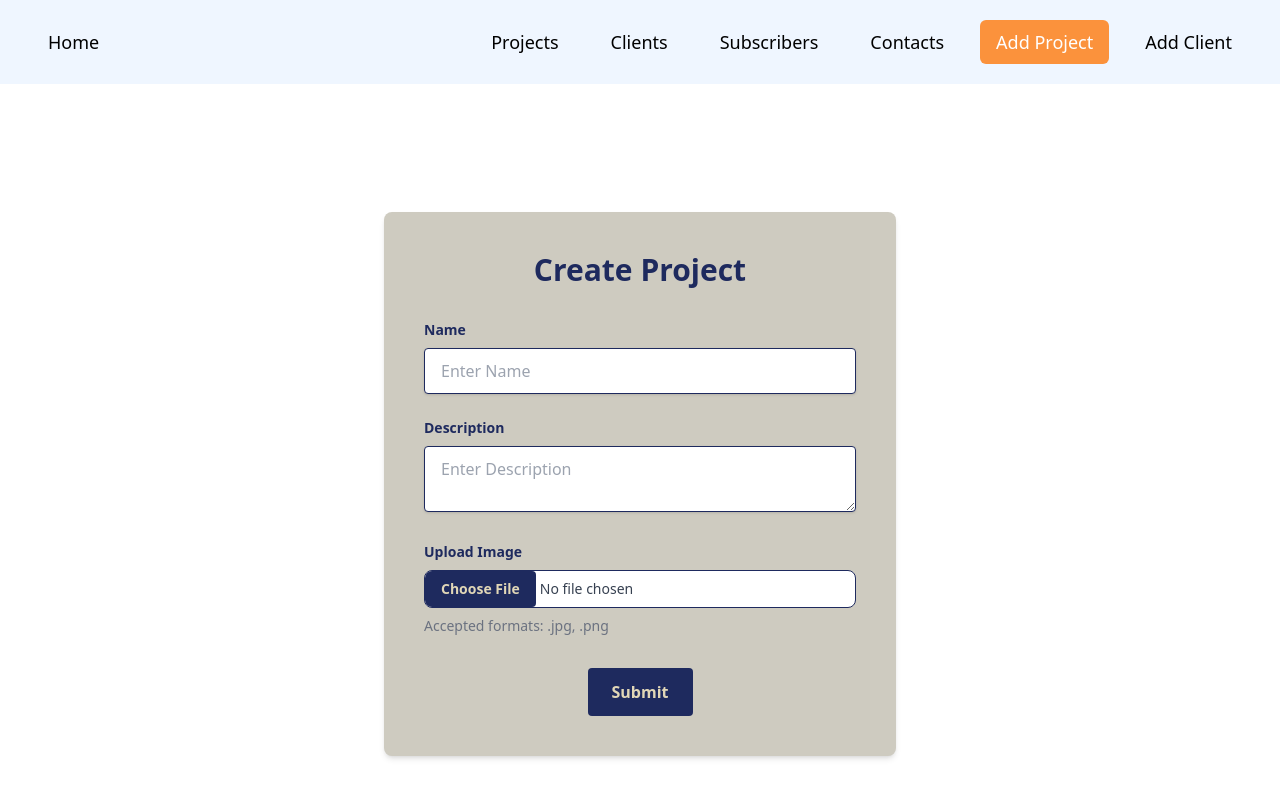
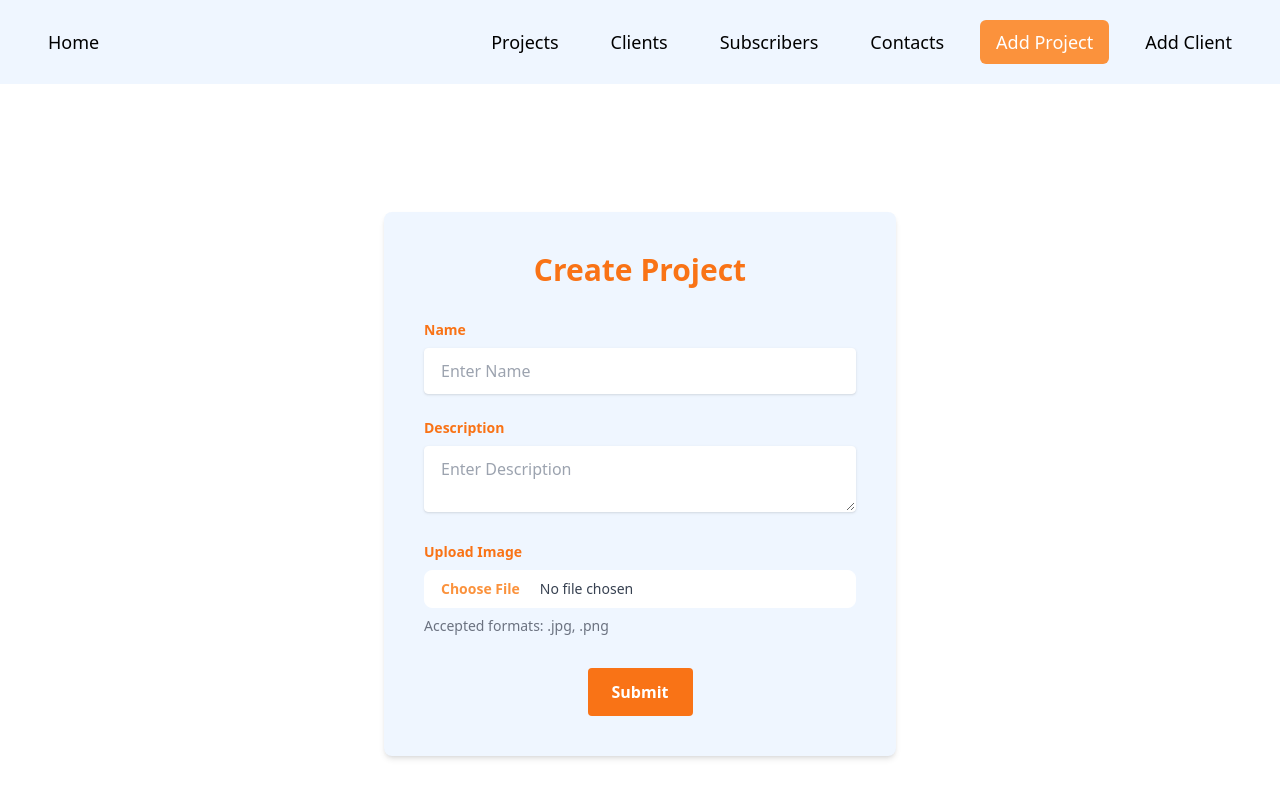
Before and after one commit to Naman-Mishra-3116/Flipr, a React (Vite) app in the folder Frontend/: page /admin/createProject in a window 1280 px wide. Shown: the top 798 px of the page. Built offline with nearby package versions, Linux system fonts and the light colour scheme; no server answers.

Commit message:
updated Create Project Componenet

```diff
--- a/Frontend/src/Admin/CreateProject.jsx
+++ b/Frontend/src/Admin/CreateProject.jsx
@@ -1,11 +1,156 @@
-import React from "react";
-import { useState } from "react";
-import { uploadImageToCloudinary } from "./../Utils/uploadCloudinary";
+// import React from "react";
+// import { useState } from "react";
+// import { uploadImageToCloudinary } from "./../Utils/uploadCloudinary";
+// import { createToast } from "../Utils/createToast";
+// import { useNavigate } from "react-router-dom";
+// import HashLoader from "react-spinners/HashLoader";
+// import { server } from "../Utils/server";
+// import axios from "axios";
+
+// const CreateProject = () => {
+//   const navigate = useNavigate();
+//   const [selectedFile, setSelectedFile] = useState(null);
+//   const [previewURL, setPreviewURL] = useState("");
+//   const [loading, setLoading] = useState(false);
+//   const [formData, setFormData] = useState({
+//     name: "",
+//     image: "",
+//     description: "",
+//   });
+
+//   const handleInputChange = (e) => {
+//     setFormData((prev) => {
+//       return {
+//         ...prev,
+//         [e.target.name]: e.target.value,
+//       };
+//     });
+//   };
+
+//   const handleFileInputChange = async (event) => {
+//     const file = event.target.files[0];
+//     const data = await uploadImageToCloudinary(file);
+//     setPreviewURL(data.url);
+//     setSelectedFile(data.url);
+//     setFormData({ ...formData, image: data.url });
+//   };
+
+//   const handleSubmitbutton = async function (event) {
+//     try {
+//       event.preventDefault();
+//       setLoading(true);
+//       const resp = await axios.post(`${server}/admin/addProject`, formData);
+//       console.log(resp.data);
+//       createToast(resp.data.message, "success");
+//       navigate("/admin/");
+//     } catch (error) {
+//       console.log(error.response.data.message);
+//       createToast(error.response.data.message, "error");
+//     } finally {
+//       setLoading(false);
+//     }
+//   };
+//   return (
+//     <div className="flex items-center justify-center min-h-screen bg-white">
+//       <div className="bg-[#cecbc0] p-10 rounded-lg shadow-md w-full max-w-lg">
+//         <h2 className="text-3xl font-bold mb-8 text-center text-[#1E2A5E]">
+//           Create Project
+//         </h2>
+//         <form onSubmit={handleSubmitbutton}>
+//           <div className="mb-6">
+//             <label
+//               className="block text-[#1E2A5E] text-sm font-bold mb-2"
+//               htmlFor="name"
+//             >
+//               Name
+//             </label>
+//             <input
+//               className="shadow appearance-none border border-[#1E2A5E] rounded w-full py-3 px-4 text-gray-700 leading-tight focus:outline-none focus:shadow-outline"
+//               id="name"
+//               name="name"
+//               type="text"
+//               onChange={handleInputChange}
+//               value={formData.name}
+//               placeholder="Enter Name"
+//               required
+//             />
+//           </div>
+
+//           <div className="mb-6">
+//             <label
+//               className="block text-[#1E2A5E] text-sm font-bold mb-2"
+//               htmlFor="description"
+//             >
+//               Description
+//             </label>
+//             <textarea
+//               className="shadow appearance-none border border-[#1E2A5E] rounded w-full py-3 px-4 text-gray-700 leading-tight focus:outline-none focus:shadow-outline"
+//               id="description"
+//               placeholder="Enter Description"
+//               name="description"
+//               maxLength="200"
+//               minLength="10"
+//               onChange={handleInputChange}
+//               value={formData.description}
+//               required
+//             ></textarea>
+//           </div>
+
+//           <div className="mb-8 flex items-center">
+//             {selectedFile && (
+//               <figure className="w-[60px] h-[60px] rounded-full border-4 border-solid border-slate-700 flex-shrink-0 overflow-hidden mr-4">
+//                 <img
+//                   src={previewURL}
+//                   alt="Selected file preview"
+//                   className="w-full h-full object-cover"
+//                 />
+//               </figure>
+//             )}
+//             <div className="flex-grow">
+//               <label
+//                 className="block text-[#1E2A5E] text-sm font-bold mb-2"
+//                 htmlFor="image"
+//               >
+//                 Upload Image
+//               </label>
+//               <input
+//                 className="block w-full text-sm text-gray-700 border border-[#1E2A5E] rounded-lg cursor-pointer bg-white focus:outline-none focus:ring-2 focus:ring-[#1E2A5E] file:bg-[#1E2A5E] file:text-[#E1D7B7] file:font-bold file:py-2 file:px-4 file:border-0 file:rounded hover:file:bg-[#E1D7B7] hover:file:text-[#1E2A5E]"
+//                 id="image"
+//                 name="image"
+//                 type="file"
+//                 required
+//                 onChange={handleFileInputChange}
+//                 accept=".jpg, .png"
+//               />
+//               <p className="mt-2 text-sm text-gray-500">
+//                 Accepted formats: .jpg, .png
+//               </p>
+//             </div>
+//           </div>
+
+//           <div className="flex items-center justify-center">
+//             <button
+//               className="bg-[#1E2A5E] hover:bg-[#E1D7B7] hover:text-[#1E2A5E] text-[#E1D7B7] font-bold py-3 px-6 rounded focus:outline-none focus:shadow-outline transition duration-300"
+//               type="submit"
+//             >
+//               {loading ? <HashLoader color="white" size={25} /> : "Submit"}
+//             </button>
+//           </div>
+//         </form>
+//       </div>
+//     </div>
+//   );
+// };
+
+// export default CreateProject;
+
+import React, { useState } from "react";
+import { uploadImageToCloudinary } from "../Utils/uploadCloudinary";
+import axios from "axios";
+import HashLoader from "react-spinners/HashLoader";
+import { useNavigate } from "react-router-dom";
 import { createToast } from "../Utils/createToast";
-import { useNavigate } from "react-router-dom";
-import HashLoader from "react-spinners/HashLoader";
 import { server } from "../Utils/server";
-import axios from "axios";
 
 const CreateProject = () => {
   const navigate = useNavigate();
@@ -19,12 +164,10 @@ const CreateProject = () => {
   });
 
   const handleInputChange = (e) => {
-    setFormData((prev) => {
-      return {
-        ...prev,
-        [e.target.name]: e.target.value,
-      };
-    });
+    setFormData((prev) => ({
+      ...prev,
+      [e.target.name]: e.target.value,
+    }));
   };
 
   const handleFileInputChange = async (event) => {
@@ -40,7 +183,6 @@ const CreateProject = () => {
       event.preventDefault();
       setLoading(true);
       const resp = await axios.post(`${server}/admin/addProject`, formData);
-      console.log(resp.data);
       createToast(resp.data.message, "success");
       navigate("/admin/");
     } catch (error) {
@@ -50,22 +192,23 @@ const CreateProject = () => {
       setLoading(false);
     }
   };
+
   return (
     <div className="flex items-center justify-center min-h-screen bg-white">
-      <div className="bg-[#cecbc0] p-10 rounded-lg shadow-md w-full max-w-lg">
-        <h2 className="text-3xl font-bold mb-8 text-center text-[#1E2A5E]">
+      <div className="bg-blue-50 p-10 rounded-lg shadow-md w-full max-w-lg">
+        <h2 className="text-3xl font-bold mb-8 text-center text-orange-500">
           Create Project
         </h2>
         <form onSubmit={handleSubmitbutton}>
           <div className="mb-6">
             <label
-              className="block text-[#1E2A5E] text-sm font-bold mb-2"
+              className="block text-orange-500 text-sm font-bold mb-2"
               htmlFor="name"
             >
               Name
             </label>
             <input
-              className="shadow appearance-none border border-[#1E2A5E] rounded w-full py-3 px-4 text-gray-700 leading-tight focus:outline-none focus:shadow-outline"
+              className="shadow appearance-none border border-white rounded w-full py-3 px-4 text-gray-700 leading-tight focus:outline-none focus:shadow-outline"
               id="name"
               name="name"
               type="text"
@@ -78,13 +221,13 @@ const CreateProject = () => {
 
           <div className="mb-6">
             <label
-              className="block text-[#1E2A5E] text-sm font-bold mb-2"
+              className="block text-orange-500 text-sm font-bold mb-2"
               htmlFor="description"
             >
               Description
             </label>
             <textarea
-              className="shadow appearance-none border border-[#1E2A5E] rounded w-full py-3 px-4 text-gray-700 leading-tight focus:outline-none focus:shadow-outline"
+              className="shadow appearance-none border border-white rounded w-full py-3 px-4 text-gray-700 leading-tight focus:outline-none focus:shadow-outline"
               id="description"
               placeholder="Enter Description"
               name="description"
@@ -98,7 +241,7 @@ const CreateProject = () => {
 
           <div className="mb-8 flex items-center">
             {selectedFile && (
-              <figure className="w-[60px] h-[60px] rounded-full border-4 border-solid border-slate-700 flex-shrink-0 overflow-hidden mr-4">
+              <figure className="w-[60px] h-[60px] rounded-full border-4 border-solid border-white flex-shrink-0 overflow-hidden mr-4">
                 <img
                   src={previewURL}
                   alt="Selected file preview"
@@ -108,13 +251,13 @@ const CreateProject = () => {
             )}
             <div className="flex-grow">
               <label
-                className="block text-[#1E2A5E] text-sm font-bold mb-2"
+                className="block text-orange-500 text-sm font-bold mb-2"
                 htmlFor="image"
               >
                 Upload Image
               </label>
               <input
-                className="block w-full text-sm text-gray-700 border border-[#1E2A5E] rounded-lg cursor-pointer bg-white focus:outline-none focus:ring-2 focus:ring-[#1E2A5E] file:bg-[#1E2A5E] file:text-[#E1D7B7] file:font-bold file:py-2 file:px-4 file:border-0 file:rounded hover:file:bg-[#E1D7B7] hover:file:text-[#1E2A5E]"
+                className="block w-full text-sm text-gray-700 border border-white rounded-lg cursor-pointer bg-white focus:outline-none focus:ring-2 focus:ring-orange-400 file:bg-white file:text-orange-400 file:font-bold file:py-2 file:px-4 file:border-0 file:rounded hover:file:bg-orange-400 hover:file:text-white"
                 id="image"
                 name="image"
                 type="file"
@@ -130,10 +273,10 @@ const CreateProject = () => {
 
           <div className="flex items-center justify-center">
             <button
-              className="bg-[#1E2A5E] hover:bg-[#E1D7B7] hover:text-[#1E2A5E] text-[#E1D7B7] font-bold py-3 px-6 rounded focus:outline-none focus:shadow-outline transition duration-300"
+              className="bg-orange-500 hover:bg-orange-400 text-white font-bold py-3 px-6 rounded focus:outline-none focus:shadow-outline transition duration-300"
               type="submit"
             >
-              {loading ? <HashLoader color="white" size={25} /> : "Submit"}
+              {loading ? <HashLoader color="orange" size={25} /> : "Submit"}
             </button>
           </div>
         </form>
```
